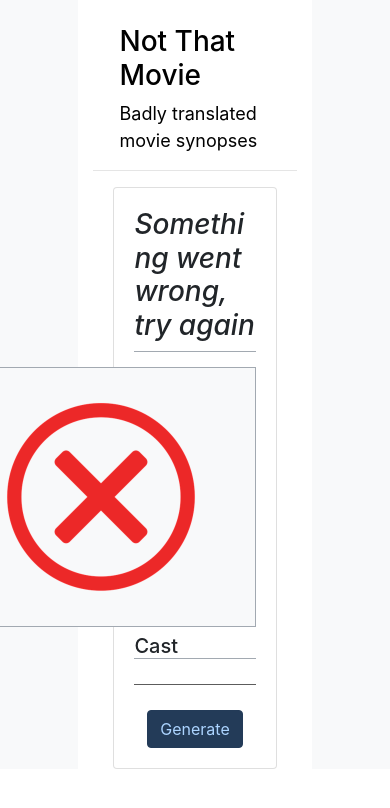
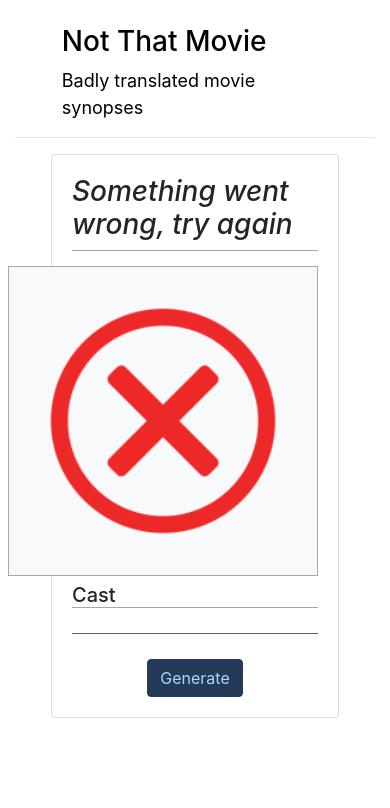
Before and after one commit to lajanki/not_that_movie, a Flask app: page / in a window 390 px wide. Shown: the top 808 px of the page. Run offline with Flask 3, Linux system fonts and the light colour scheme; some libraries are stand-ins or nearby versions.

Commit message:
responsiveness tweaks

```diff
--- a/static/style.css
+++ b/static/style.css
@@ -61,17 +61,14 @@ div.spinner-border {
 
 #left-margin {
 	background-color: #f8f9fa;
-	width: 20%;
 }
 
 #right-margin {
 	background-color: #f8f9fa;
-	width: 20%;
 }
 
 #content {
 	border-radius: 10px;
-	width: 60%;
 }
 
 .container {
@@ -97,6 +94,11 @@ td#infobox-image {
 	text-align: center;
 }
 
+#infobox-image-ref {
+	width: 100%;
+	height: auto;
+}
+
 th.infobox-header {
 	vertical-align: top;
     padding-left: 0.5em;
@@ -114,7 +116,7 @@ td.infobox-data {
 }
 
 #cast > ul {
-	padding-right: 10em;
+	padding-right: 25%;
 }
 
 #movie_title {
```
